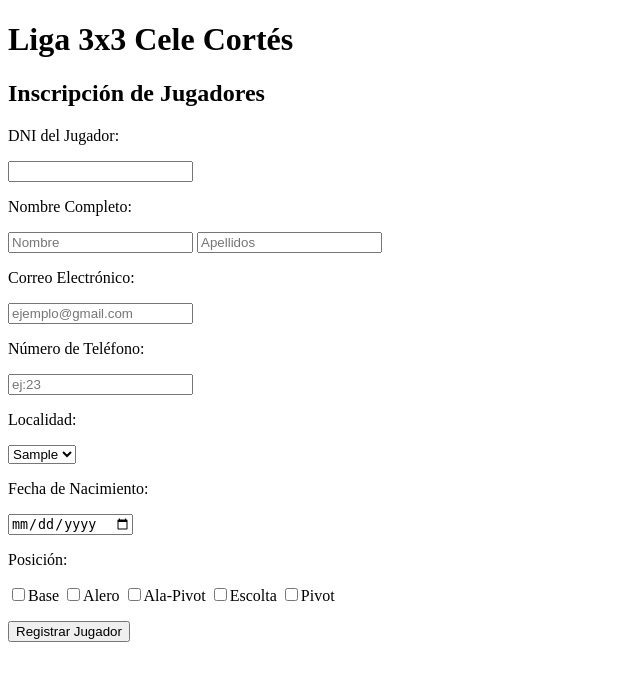
After one commit to burgui23/PROYECTOIAW, a PHP site: page /jugadores.php in a window 1280 px wide. The commit adds this page. Shown: the top 681 px of the page, without its empty margins (0-640 px from the left). Run offline with PHP 8.4, Linux system fonts and the light colour scheme; tables that the repository leaves empty or names only in its code hold one stand-in row (values such as "Sample post").

Commit message:
Cambios en ambas

```diff
--- /dev/null
+++ b/jugadores.php
@@ -0,0 +1,92 @@
+<!DOCTYPE html>
+<html lang="es">
+<link rel="icon" type="image/x-icon" href="liga.jpeg">
+<head>
+    <meta charset="UTF-8">
+    <title>Jugadores</title>
+</head>
+<body>
+<body>
+<?php
+    $host = "localhost";
+    $user = "root";
+    $pwd = "iaw";
+
+    $enlace = mysqli_connect($host, $user, $pwd);
+    mysqli_select_db($enlace, "liga");
+?>
+
+<form action="" method="post">
+
+                <h1>Liga 3x3 Cele Cortés</h1>
+                <h2>Inscripción de Jugadores</h2>
+
+                <p>DNI del Jugador:</p>
+                <input type="text" name="dni_jugador">
+
+                <p>Nombre Completo:</p>
+                <p>
+                <input type="text" name="nombre_ju" placeholder="Nombre">
+                <input type="text" name="apellidos_ju" placeholder="Apellidos">
+                </p>
+
+                <p>Correo Electrónico:</p>
+                <input type="text" name="correo_ju" placeholder="ejemplo@gmail.com">
+
+                <p>Número de Teléfono:</p>
+                <input type="text" name="ntelefono_ju" placeholder="ej:23">
+
+                <p>Localidad:</p>
+                <select name="loca_ju">
+                <?php
+                    mysqli_select_db($enlace, "liga");
+                    $buscarloca = "SELECT localidad_jugador, dni FROM jugadores";
+                    $buscarlocalidad = mysqli_query($enlace, $buscarloca);
+                    if (mysqli_num_rows($buscarlocalidad) > 0){
+                        while($fila1 = mysqli_fetch_array($buscarlocalidad)){
+                            echo "<option value= " .$fila1[0]. ">" .$fila1[0]. "</option>";
+                        }
+                    }
+                ?>
+                </select></p>
+
+                <p>Fecha de Nacimiento:</p>
+                <input type="date" name="fechanaci_ju">
+
+                <p>Posición:</p>
+                <p>
+                    <input type="checkbox" name="posicion" value="Base">Base
+                    <input type="checkbox" name="posicion" value="Alero">Alero
+                    <input type="checkbox" name="posicion" value="Ala-Pivot">Ala-Pivot
+                    <input type="checkbox" name="posicion" value="Escolta">Escolta
+                    <input type="checkbox" name="posicion" value="Pivot">Pivot
+                </p>
+
+                <input type="submit" name="registro" value="Registrar Jugador">
+
+
+
+                <?php
+                if (isset($_POST["registro"])){
+                mysqli_select_db($enlace, "liga");
+
+                $dni_ju = $_POST["dni_jugador"];
+                $nombre_ju = $_POST["nombre_ju"];
+                $apellidos_ju = $_POST["apellidos_ju"];
+                $correo_ju = $_POST["correo_ju"];
+                $netelefono_ju = $_POST["ntelefono_ju"];
+                $loca_ju = $_POST["loca_ju"];
+                $fechanaci_ju = $_POST["fechanaci_ju"];
+                $posicion = $_POST["posicion"];
+
+                $registro_ju = "INSERT INTO jugadores(dni, nombre_jugadore, apellidos_jugador, correo_jugador, ntelefono_jugador, localidad_jugador, fechanacimiento_jugador, posicion) VALUES('$dni_ju', '$nombre_ju', '$apellidos_ju', '$correo_ju', $ntelefono_ju, '$loca_ju', $fechanaci_ju, '$posicion');";
+                mysqli_query($enlace, $registro_ju);
+                }
+
+                ?>
+
+
+</form>
+
+</body>
+</html>
```
Also changed, not shown: equipos.php (+0 -75 lines).
